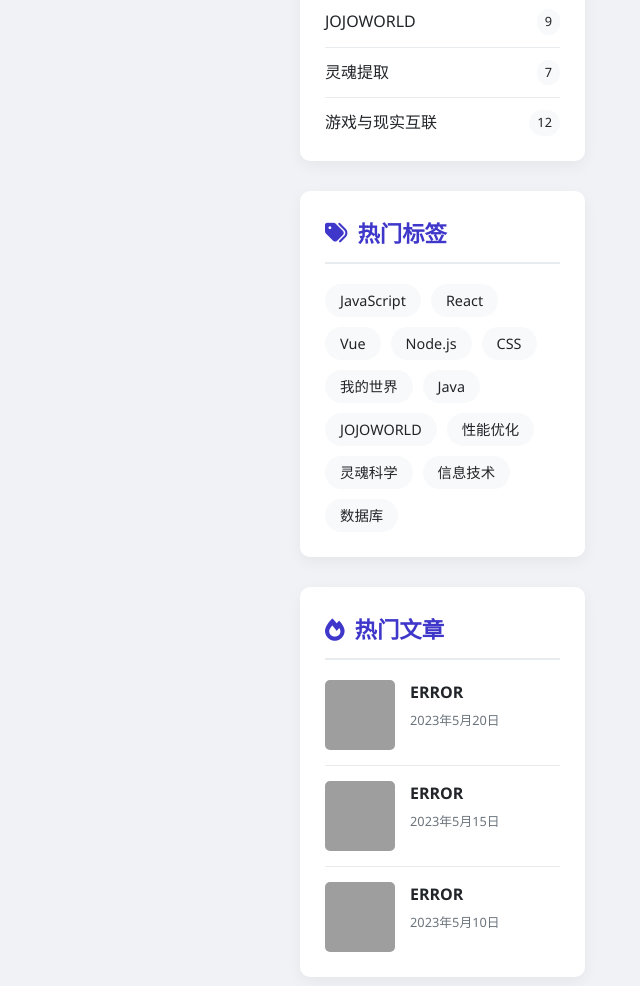
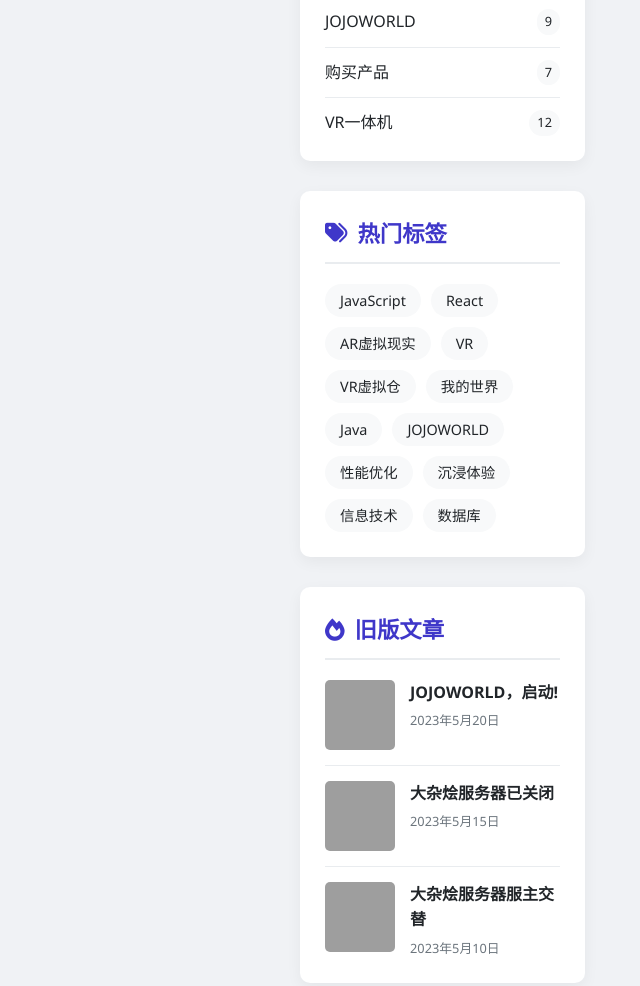
Before and after one commit to BlackCat123768/JJWwot.github.io, a plain HTML site: page index.html in a window 1280 px wide. Shown: the part 742-1728 px from the top of the page, without its empty margins (640-1280 px from the left). Drawn offline with Linux system fonts and the light colour scheme; grey boxes are pictures that could not be loaded.

Commit message:
Update index.html

```diff
--- a/index.html
+++ b/index.html
@@ -523,7 +523,7 @@
                     <h3 class="widget-title"><i class="fas fa-user"></i> 关于我们</h3>
                     <div class="about-widget">
                         <img src="https://images.unsplash.com/photo-135713875002-d1d0cf377fde?ixlib=rb-1.2.1&auto=format&fit=crop&w=200&q=80" alt="世界之塔">
-                        <p>隶属于001辖区与312辖区的组织，专注于技术开发、游戏现实互联。</p>
+                        <p>隶属于001辖区与312辖区，边界酒馆的组织，专注于虚拟现实技术研发，使玩家沉浸感更强</p>
                         <div class="social-links">
                             <a href="#"><i class="fab fa-github"></i></a>
                             <a href="#"><i class="fab fa-twitter"></i></a>
@@ -541,8 +541,8 @@
                         <li><a href="#">冷日计划 <span>18</span></a></li>
                         <li><a href="#">世界之塔前身 <span>15</span></a></li>
                         <li><a href="#">JOJOWORLD <span>9</span></a></li>
-                        <li><a href="#">灵魂提取 <span>7</span></a></li>
-                        <li><a href="#">游戏与现实互联 <span>12</span></a></li>
+                        <li><a href="#">购买产品 <span>7</span></a></li>
+                        <li><a href="#">VR一体机 <span>12</span></a></li>
                     </ul>
                 </div>
 
@@ -552,29 +552,29 @@
                     <div class="tag-cloud">
                         <a href="#">JavaScript</a>
                         <a href="#">React</a>
-                        <a href="#">Vue</a>
-                        <a href="#">Node.js</a>
-                        <a href="#">CSS</a>
+                        <a href="#">AR虚拟现实</a>
+                        <a href="#">VR</a>
+                        <a href="#">VR虚拟仓</a>
                         <a href="#">我的世界</a>
                         <a href="#">Java</a>
                         <a href="#">JOJOWORLD</a>
                         <a href="#">性能优化</a>
-                        <a href="#">灵魂科学</a>
+                        <a href="#">沉浸体验</a>
                         <a href="#">信息技术</a>
                         <a href="#">数据库</a>
                     </div>
                 </div>
 
-                <!-- 热门文章 -->
+                <!-- 文章 -->
                 <div class="sidebar-widget">
-                    <h3 class="widget-title"><i class="fas fa-fire"></i> 热门文章</h3>
+                    <h3 class="widget-title"><i class="fas fa-fire"></i> 旧版文章</h3>
                     <div class="popular-posts">
                         <div class="post">
                             <div class="post-image">
                                 <img src="https://images.unsplash.com/photo-1551650975-87deedd944c3?ixlib=rb-1.2.1&auto=format&fit=crop&w=100&q=80" alt="热门文章">
                             </div>
                             <div class="post-content">
-                                <h4 class="post-title"><a href="#">ERROR</a></h4>
+                                <h4 class="post-title"><a href="#">JOJOWORLD，启动!</a></h4>
                                 <div class="post-date">2023年5月20日</div>
                             </div>
                         </div>
@@ -583,7 +583,7 @@
                                 <img src="https://images.unsplash.com/photo-1542831371-29b0f74f9713?ixlib=rb-1.2.1&auto=format&fit=crop&w=100&q=80" alt="热门文章">
                             </div>
                             <div class="post-content">
-                                <h4 class="post-title"><a href="#">ERROR</a></h4>
+                                <h4 class="post-title"><a href="#">大杂烩服务器已关闭</a></h4>
                                 <div class="post-date">2023年5月15日</div>
                             </div>
                         </div>
@@ -592,7 +592,7 @@
                                 <img src="https://images.unsplash.com/photo-1555066931-4365d14bab8c?ixlib=rb-1.2.1&auto=format&fit=crop&w=100&q=80" alt="热门文章">
                             </div>
                             <div class="post-content">
-                                <h4 class="post-title"><a href="#">ERROR</a></h4>
+                                <h4 class="post-title"><a href="#">大杂烩服务器服主交替</a></h4>
                                 <div class="post-date">2023年5月10日</div>
                             </div>
                         </div>
```
